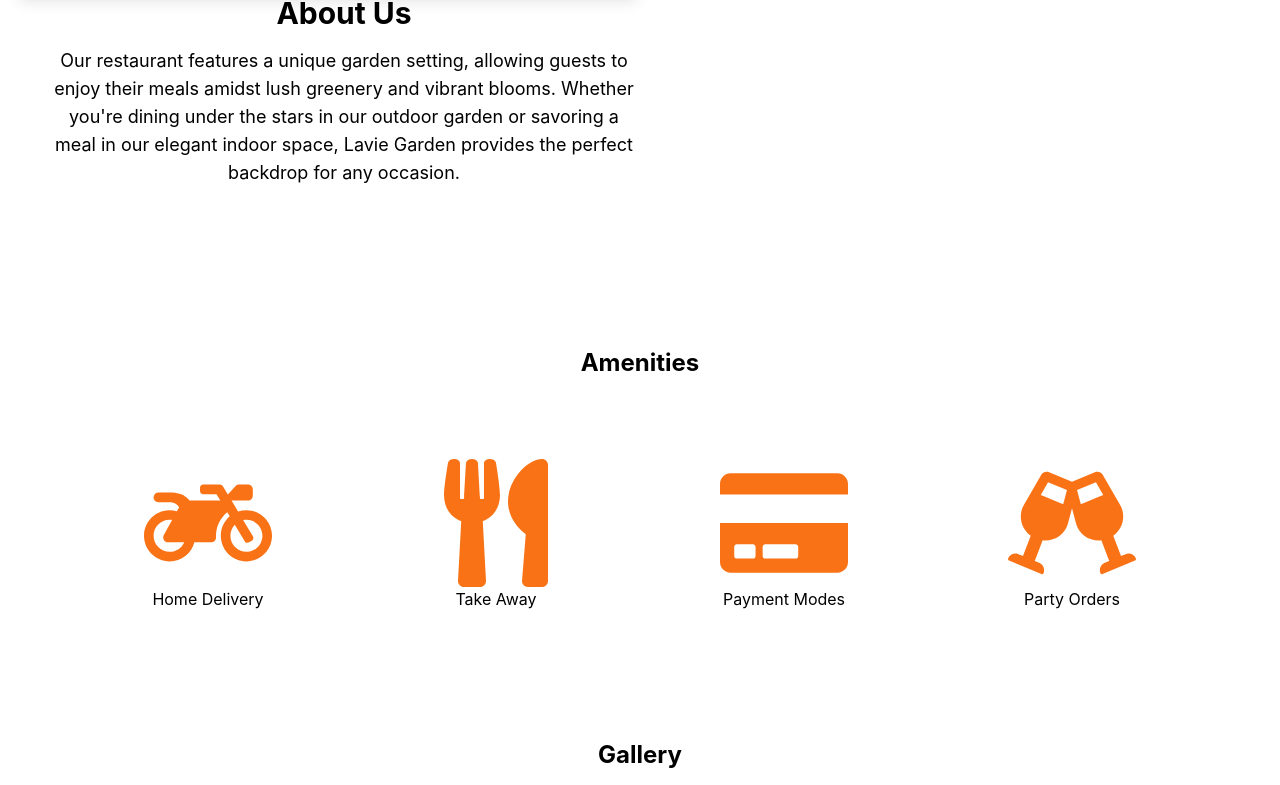
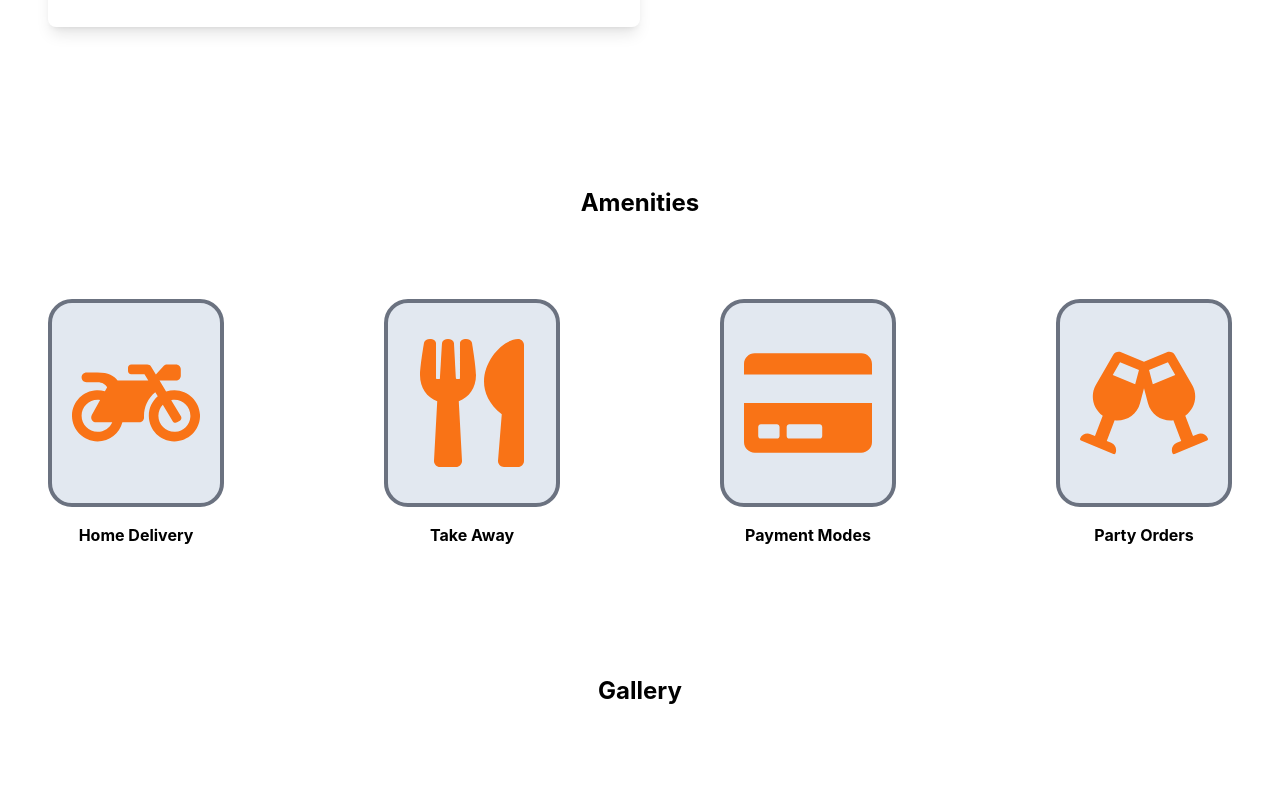
Before and after one commit to Bishnusilwal1/Recipe-app, a React (Create React App) app: page / in a window 1280 px wide. Shown: the part 1283-2068 px from the top of the page. Built offline with nearby package versions, Linux system fonts and the light colour scheme.

Commit message:
Imporve home page design

```diff
--- a/src/pages/About.js
+++ b/src/pages/About.js
@@ -4,7 +4,7 @@
   return (
     <div className=" items-center justify-center">
 
-      <div className="c">
+      <div className=" flex flex-col lg:flex-row lg:justify-between items-center p-4 lg:p-8 max-w-7xl mx-auto dark:bg-gray-700">
         <div className="lg:w-1/2">
           <img src="images/food.png" alt="About Us" className="rounded-lg shadow-lg w-full object-cover h-96" />
         </div>
--- a/src/pages/Home.js
+++ b/src/pages/Home.js
@@ -66,34 +66,44 @@
         </div>
         <Rating />
         {/* <div className="flex items-center justify-center mt-8"> */}
-          <Carousel />
+        <Carousel />
         {/* </div> */}
         <About />
 
         <div className=" container mt-32 dark:border-red-700 ">
-
           <div className="text-center ">
             <h2 className="text-2xl font-bold ">Amenities</h2>
 
             <div className="flex justify-center space-x-40 mt-20">
               <div className="text-center ">
-                <div className=" border-green-600">
-                <FaMotorcycle className="text-9xl text-orange-500  " />
+
+                  <div className="bg-slate-200 w-44 h-52 flex justify-center items-center rounded-3xl dark:bg-gray-600 dark:border-[4px] dark:border-red-500 border-[4px] border-gray-500" >
+                    <FaMotorcycle className="text-9xl text-orange-500  " />
+                  </div>
+
+
+                <p className="font-bold mt-4">Home Delivery</p>
+              </div>
+              <div className="text-center ">
+                <div className="bg-slate-200 w-44 h-52 flex justify-center items-center rounded-3xl dark:bg-gray-600 dark:border-[4px] dark:border-red-500 border-[4px] border-gray-500">
+                  <FaUtensils className="text-9xl text-orange-500 " />
+                </div>
+                <p className="font-bold mt-4">Take Away</p>
+              </div>
+
+              <div className="text-center">
+                <div className="bg-slate-200 w-44 h-52 flex justify-center items-center rounded-3xl dark:bg-gray-600 dark:border-[4px] dark:border-red-500 border-[4px] border-gray-500">
+                  <FaCreditCard className="text-9xl text-orange-500 " />
                 </div>
 
-                <p>Home Delivery</p>
+                <p className="font-bold mt-4">Payment Modes</p>
               </div>
               <div className="text-center">
-                <FaUtensils className="text-9xl text-orange-500 " />
-                <p>Take Away</p>
-              </div>
-              <div className="text-center">
-                <FaCreditCard className="text-9xl text-orange-500 " />
-                <p>Payment Modes</p>
-              </div>
-              <div className="text-center">
-                <FaGlassCheers className="text-9xl text-orange-500 " />
-                <p>Party Orders</p>
+                <div className="bg-slate-200 w-44 h-52 flex justify-center items-center rounded-3xl dark:bg-gray-600 dark:border-[4px] dark:border-red-500 border-[4px] border-gray-500">
+                  <FaGlassCheers className="text-9xl text-orange-500 " />
+                </div>
+
+                <p className="font-bold mt-4">Party Orders</p>
               </div>
             </div>
           </div>
@@ -144,7 +154,7 @@
             />
           </div>
         </div>
-        <Footer/>
+        <Footer />
       </main>
     </div>
   );
```
